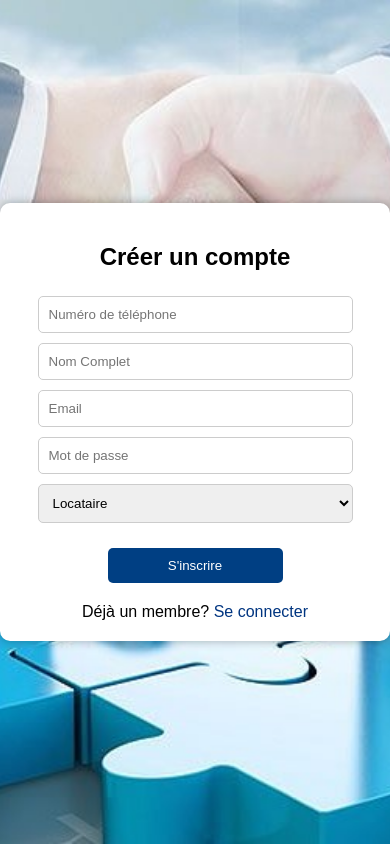
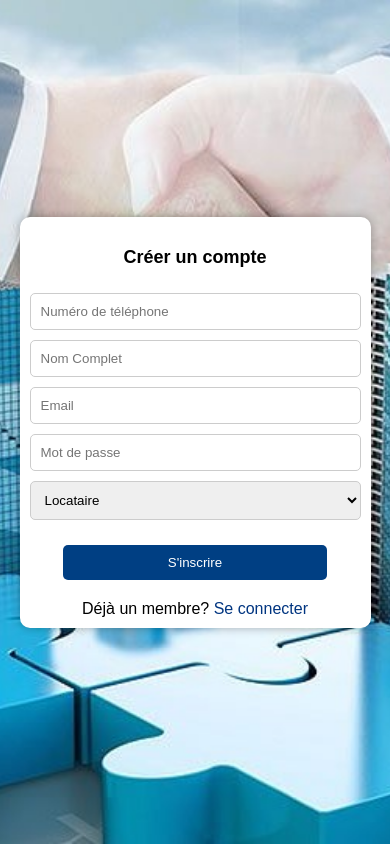
Before and after one commit to sarahm072/imogest_projet, a PHP site: page /singup.html in a window 390 px wide. Run offline with PHP 8.4, Linux system fonts and the light colour scheme.

Commit message:
Update style.css

```diff
--- a/style.css
+++ b/style.css
@@ -1,9 +1,10 @@
-*{
+* {
     padding: 0;
     margin: 0;
     box-sizing: border-box;
-    font-family: 'Poppins',sans-serif;
+    font-family: 'Poppins', sans-serif;
 }
+
 body {
     background: url(./image/background.jpg) no-repeat center center/cover;
     display: flex;
@@ -13,6 +14,7 @@ body {
     margin: 0;
     font-family: Arial, sans-serif;
 }
+
 .container {
     background: white;
     padding: 20px;
@@ -20,10 +22,13 @@ body {
     box-shadow: 0 0 10px rgba(0, 0, 0, 0.3);
     text-align: center;
     width: 400px;
+    max-width: 90%;
 }
-.container h2{
+
+.container h2 {
     margin: 20px;
 }
+
 input, select {
     width: 90%;
     padding: 10px;
@@ -31,6 +36,7 @@ input, select {
     border: 1px solid #ccc;
     border-radius: 5px;
 }
+
 button {
     background: rgb(0, 63, 131);
     color: white;
@@ -41,10 +47,47 @@ button {
     cursor: pointer;
     border-radius: 5px;
 }
+
 button:hover {
     background: rgb(23, 123, 245);
 }
+
 a {
     color: rgb(0, 53, 128);
     text-decoration: none;
 }
+
+/* Responsive Styles */
+@media screen and (max-width: 768px) {
+    .container {
+        width: 90%;
+        padding: 15px;
+    }
+
+    button {
+        width: 70%;
+    }
+
+    input, select {
+        width: 100%;
+    }
+}
+
+@media screen and (max-width: 480px) {
+    .container {
+        width: 95%;
+        padding: 10px;
+    }
+
+    button {
+        width: 80%;
+    }
+
+    input, select {
+        width: 100%;
+    }
+
+    .container h2 {
+        font-size: 18px;
+    }
+}
```
